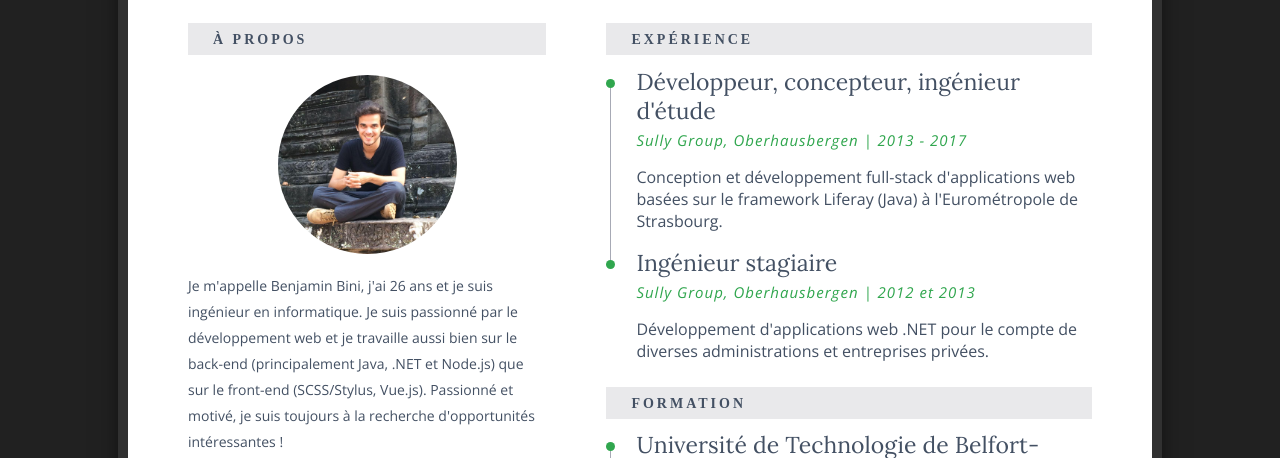
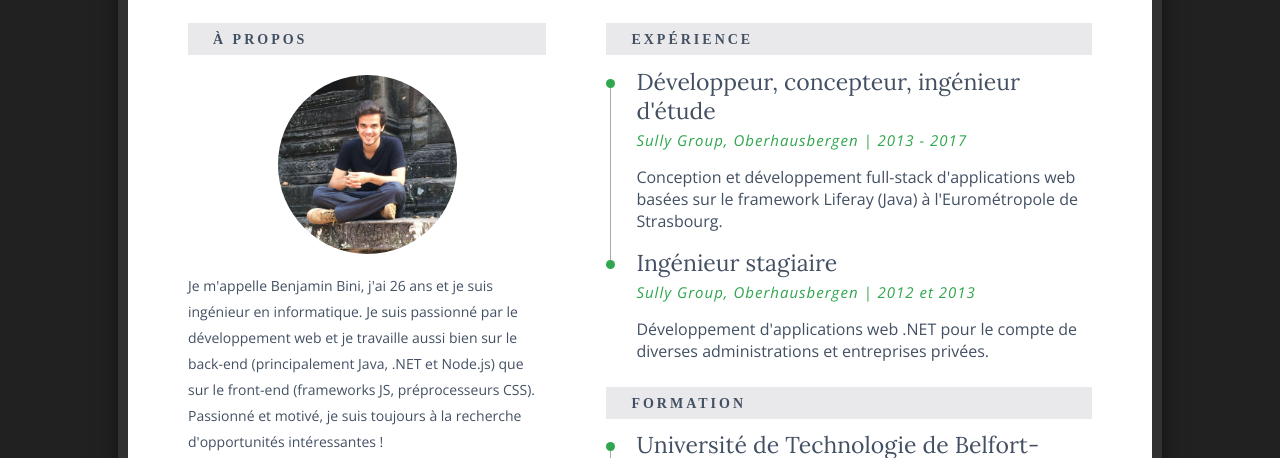
Before and after one commit to BenjaminBini/resume, a plain HTML site: page index.html in a window 1280 px wide. Shown: the part 332-790 px from the top of the page. Drawn offline with nearby package versions, Linux system fonts and the light colour scheme.

Commit message:
Change front-end tools

```diff
--- a/index.html
+++ b/index.html
@@ -27,7 +27,7 @@
             <div class="picture">
               <img src="./images/me.jpg" alt="Benjamin Bini" />
             </div>
-            <p>Je m'appelle Benjamin Bini, j'ai 26 ans et je suis ingénieur en informatique. Je suis passionné par le développement web et je travaille aussi bien sur le back-end (principalement Java, .NET et Node.js) que sur le front-end (SCSS/Stylus, Vue.js). Passionné et motivé, je suis toujours à la recherche d'opportunités intéressantes !</p>
+            <p>Je m'appelle Benjamin Bini, j'ai 26 ans et je suis ingénieur en informatique. Je suis passionné par le développement web et je travaille aussi bien sur le back-end (principalement Java, .NET et Node.js) que sur le front-end (frameworks JS, préprocesseurs CSS). Passionné et motivé, je suis toujours à la recherche d'opportunités intéressantes !</p>
             <div id="links">
               <span>
                 <a href="https://blog.bini.io/">
```
